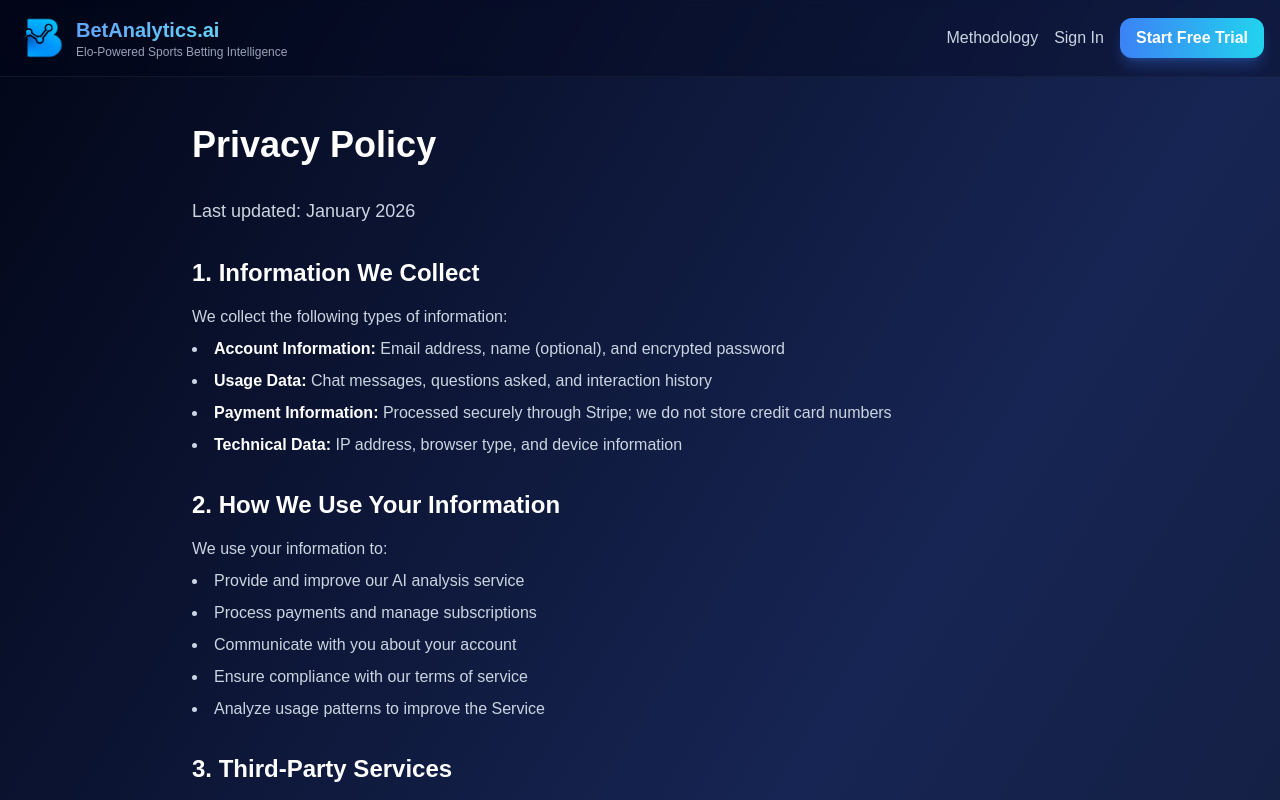
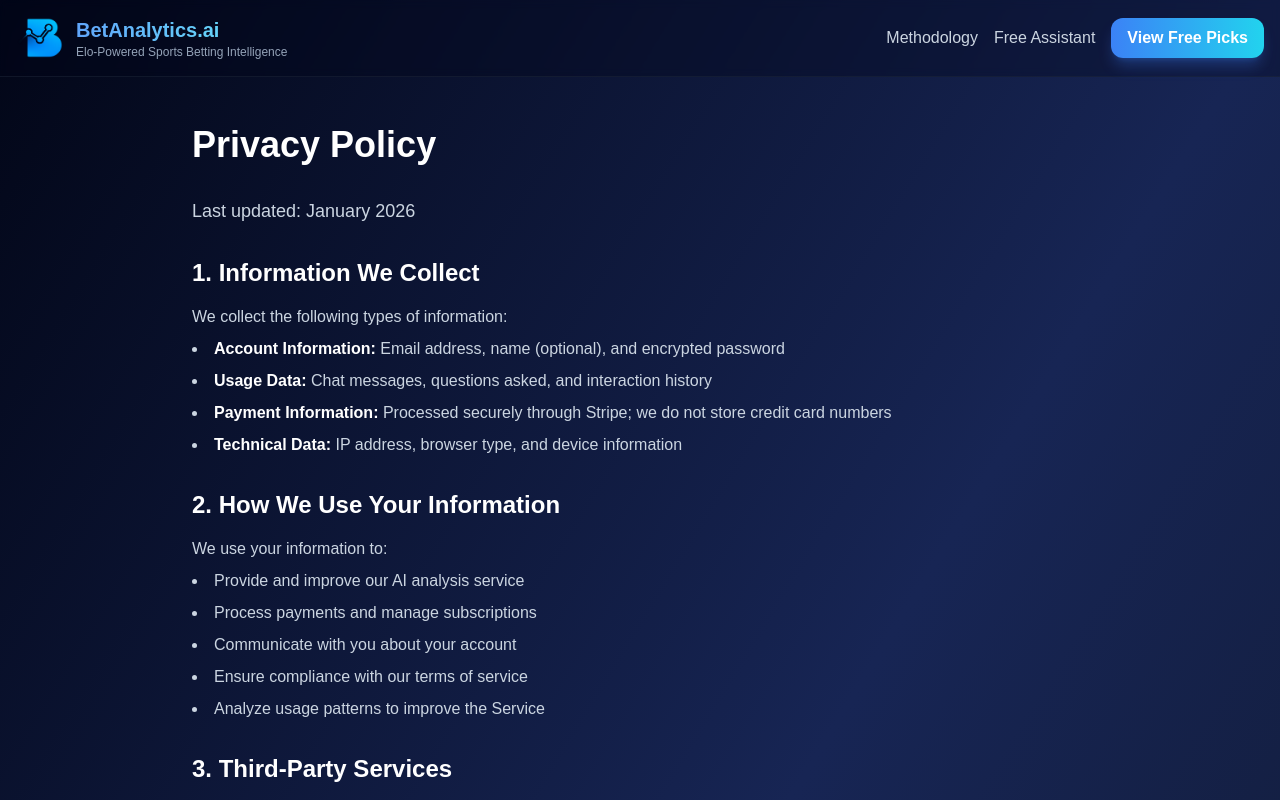
Before and after one commit to toolforgehq-source/betanalytics, a Next.js app: page /privacy in a window 1280 px wide. Shown: the top 800 px of the page. Built offline with nearby package versions, Linux system fonts and the light colour scheme.

Commit message:
Remove stale login/trial links from free public src/app/privacy/page.tsx

```diff
--- a/src/app/privacy/page.tsx
+++ b/src/app/privacy/page.tsx
@@ -18,14 +18,14 @@ export default function PrivacyPage() {
                     <Link href="/methodology" className="text-slate-300 hover:text-white transition-colors">
                       Methodology
                     </Link>
-                    <Link href="/login" className="text-slate-300 hover:text-white transition-colors">
-                      Sign In
+                    <Link href="/chat" className="text-slate-300 hover:text-white transition-colors">
+                      Free Assistant
                     </Link>
                     <Link
-                      href="/signup"
+                      href="/picks"
                       className="px-4 py-2 bg-gradient-to-r from-blue-500 to-cyan-400 hover:from-blue-600 hover:to-cyan-500 rounded-xl font-semibold transition-all shadow-lg shadow-blue-500/30"
                     >
-                      Start Free Trial
+                      View Free Picks
                     </Link>
                   </div>
 
```
